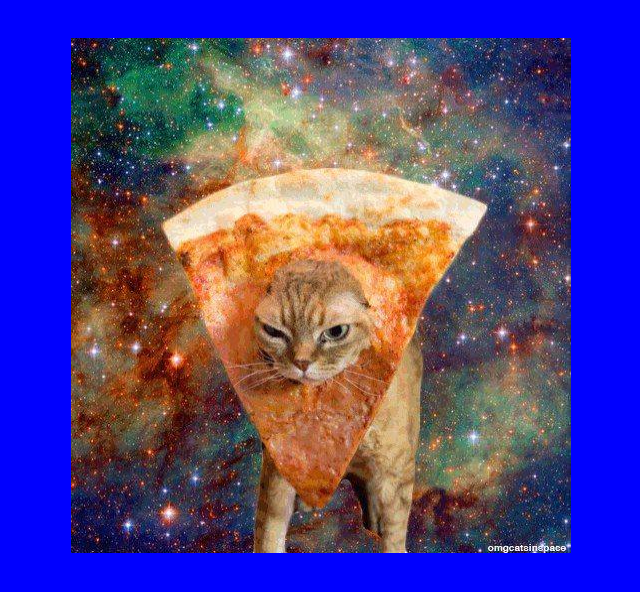
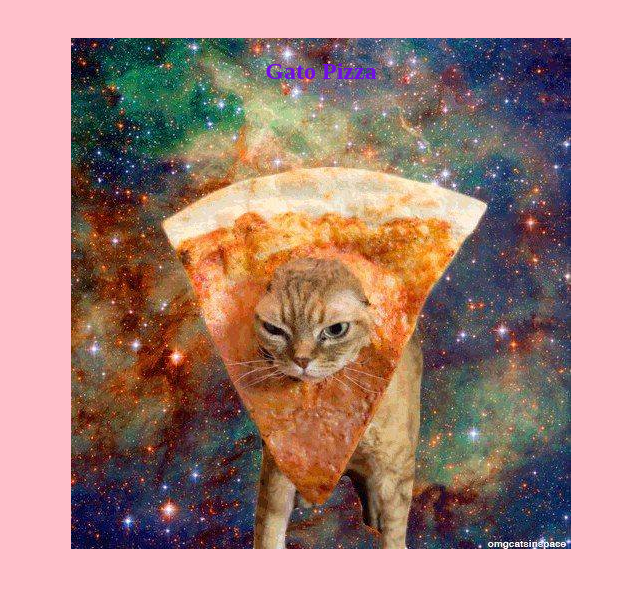
Before and after one commit to monerivas/enfoqueDisenoEjer1Responsive, a plain HTML site: page index.html in a window 1280 px wide. Shown: the whole page, without its empty margins (319-959 px from the left). Drawn offline with Linux system fonts and the light colour scheme.

Commit message:
uso de breakpoints, cambio de color del fondo, de las letras y efecto transform

```diff
--- a/assets/css/mobilefirst.css
+++ b/assets/css/mobilefirst.css
@@ -10,40 +10,83 @@ body{
     padding: 2%;
 }
 #imagenes div{
+    display: flex;
+    justify-content: center;
+    align-items: baseline;
     padding: 5px;
+
 }
 #imagenes div img{
     width: 100%;
     height: 100%;
 }
 
+#imagenes div h1{
+    color: white;
+    position: absolute;
+}
 
-/*
 @media (min-width: 320px){
   body{
     background-color:red;
   }
+        #imagenes div h1{
+    color: #0ec5e6;
+}
+     #imagenes div{
+    transform: rotate(360deg);
+     transition: .6s;
+}
 }
 
 @media (min-width: 480px){
   body{
     background-color:green;
   }
+        #imagenes div h1{
+    color: #c5e60e;
+}
+     #imagenes div{
+    transform: rotate(360deg);
+     transition: .6s;
+}
 }
 @media (min-width: 768px){
   body{
-    background-color:white;
+    background-color:#ccc506;
   }
+
+        #imagenes div h1{
+    color: #860da3;
+}
+     #imagenes div{
+    transform: rotate(360deg);
+     transition: .6s;
+}
 }
 @media (min-width: 1024px){
   body{
     background-color:black;
   }
+        #imagenes div h1{
+    color: red;
+}
+     #imagenes div{
+    transform: rotate(360deg);
+     transition: .6s;
+}
 }
 
 @media (min-width: 1200px){
   body{
     background-color:pink;
   }
+
+    #imagenes div h1{
+    color: #720ee6;
 }
-*/
+     #imagenes div{
+    transform: rotate(360deg);
+     transition: .6s;
+}
+}
--- a/index.html
+++ b/index.html
@@ -12,6 +12,7 @@
     <section id="imagenes">
         <div class="divsImagenes">
             <img src="assets/img/gatopizza.jpg">
+            <h1>Gato Pizza</h1>
         </div>
     </section>
 </body>
```
